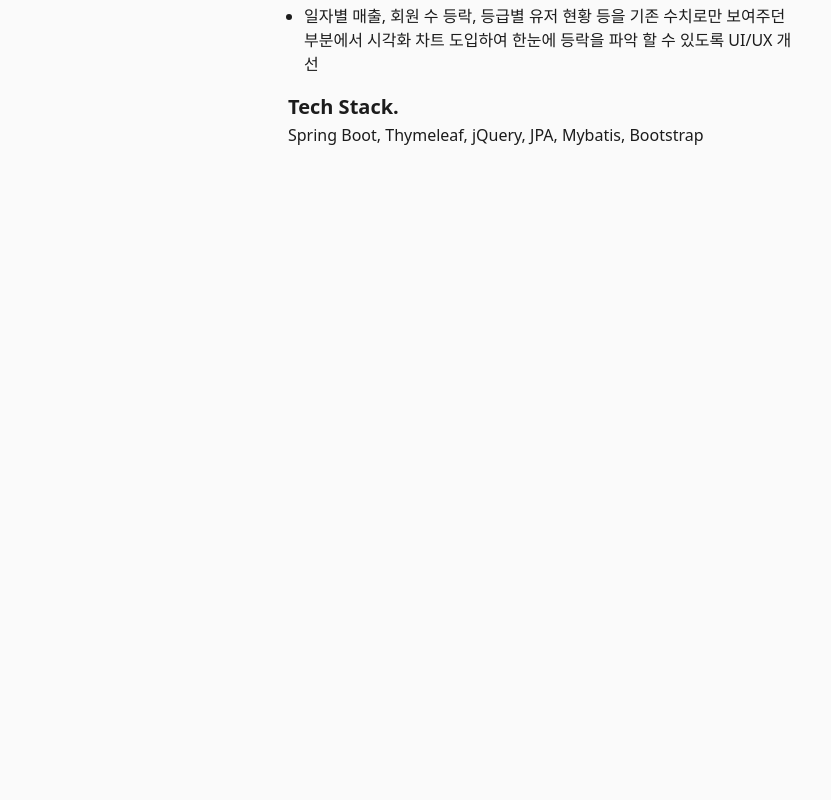
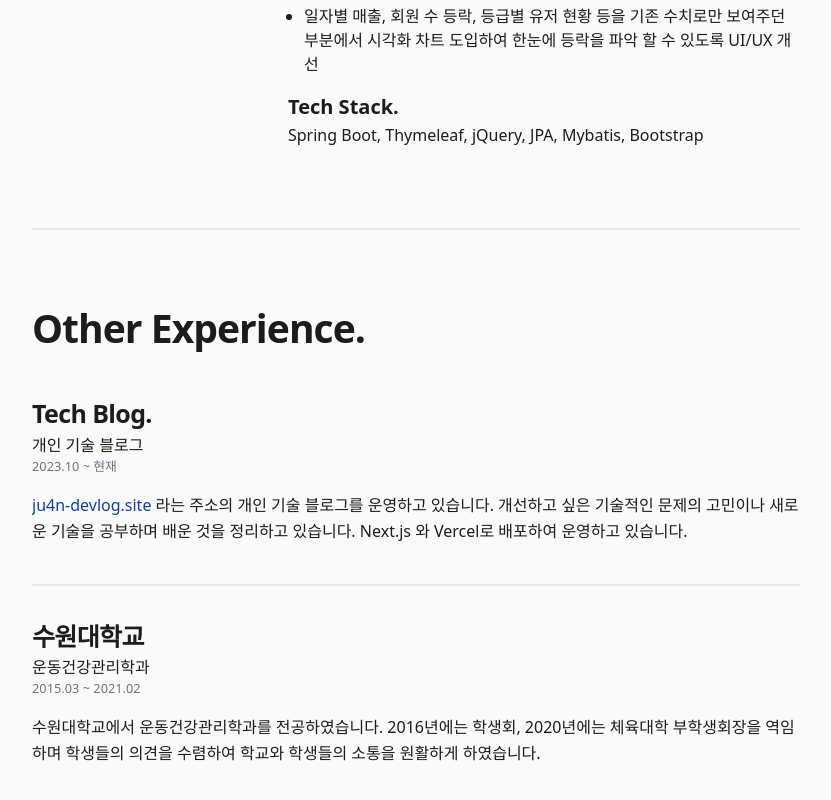
Before and after one commit to shinju4n/tech-blog, a Next.js app: page /resume in a window 1280 px wide. Shown: the part 1886-2686 px from the top of the page, without its empty margins (224-1055 px from the left). Before the commit the page ends 2122 px from the top, so only its background shows below. Built offline with nearby package versions, Linux system fonts and the light colour scheme.

Commit message:
add : other experience 추가

```diff
--- a/app/(resume)/resume/page.tsx
+++ b/app/(resume)/resume/page.tsx
@@ -1,15 +1,19 @@
 'use client';
 import { NextPage } from 'next';
 import Link from 'next/link';
+
 import Typography from '@/components/ui/typography';
 import Strong from '@/components/Strong';
 import ResumeTitle from '@/components/resume/ResumeTilte';
 import Caddy from '@/components/resume/work-experience/marketit/caddy';
 import { GoBackIcon } from '@/components/Icons';
-import { cn } from '@/lib/utils';
 import WantMore from '@/components/resume/work-experience/marketit/wantmore';
 import Divider from '@/components/resume/Divider';
 import Inflca from '@/components/resume/work-experience/marketit/inflca';
+import TechBlog from '@/components/resume/other-experience/tech-blog';
+import SuwonUniv from '@/components/resume/other-experience/suwon-univ';
+
+import { cn } from '@/lib/utils';
 
 interface ResumeProps {
   searchParams: Record<'type', 'resume'>;
@@ -53,6 +57,13 @@ const Resume: NextPage<ResumeProps> = ({ searchParams }) => {
           </div>
         </div>
       </div>
+      <Divider />
+      <div className="py-10">
+        <ResumeTitle>Other Experience.</ResumeTitle>
+        <TechBlog />
+        <Divider />
+        <SuwonUniv />
+      </div>
     </>
   );
 };
--- /dev/null
+++ b/components/resume/other-experience/suwon-univ.tsx
@@ -0,0 +1,19 @@
+import Typography from '@/components/ui/typography';
+import { FC } from 'react';
+
+const SuwonUniv: FC = () => {
+  return (
+    <div className="flex flex-col items-start">
+      <div className="mb-4">
+        <Typography size="h3">수원대학교</Typography>
+        <Typography size="lead">운동건강관리학과</Typography>
+        <Typography size="muted">2015.03 ~ 2021.02</Typography>
+      </div>
+      <Typography size="p">
+        수원대학교에서 운동건강관리학과를 전공하였습니다. 2016년에는 학생회, 2020년에는 체육대학 부학생회장을 역임하며
+        학생들의 의견을 수렴하여 학교와 학생들의 소통을 원활하게 하였습니다.
+      </Typography>
+    </div>
+  );
+};
+export default SuwonUniv;
--- /dev/null
+++ b/components/resume/other-experience/tech-blog.tsx
@@ -0,0 +1,21 @@
+import { FC } from 'react';
+import BlankLink from '@/components/BlankLink';
+import Typography from '@/components/ui/typography';
+
+const TechBlog: FC = () => {
+  return (
+    <div className="flex flex-col items-start">
+      <div className="mb-4">
+        <Typography size="h3">Tech Blog.</Typography>
+        <Typography size="lead">개인 기술 블로그</Typography>
+        <Typography size="muted">2023.10 ~ 현재</Typography>
+      </div>
+      <Typography size="p">
+        <BlankLink href="https://ju4n-devlog.site">ju4n-devlog.site</BlankLink> 라는 주소의 개인 기술 블로그를 운영하고
+        있습니다. 개선하고 싶은 기술적인 문제의 고민이나 새로운 기술을 공부하며 배운 것을 정리하고 있습니다. Next.js 와
+        Vercel로 배포하여 운영하고 있습니다.
+      </Typography>
+    </div>
+  );
+};
+export default TechBlog;
```
